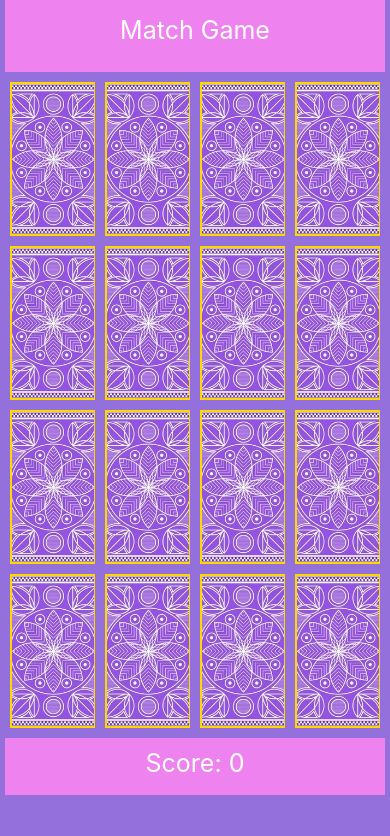
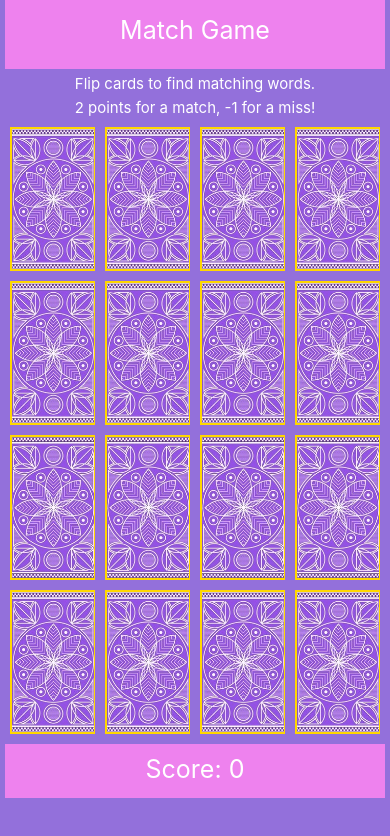
Before and after one commit to maegan/matchingGame, a React Native app: screen / in a window 390 px wide. Shown: the top 836 px of the page. Built offline with nearby package versions, Linux system fonts and the light colour scheme.

Commit message:
changed scoring/added instructions

```diff
--- a/App.js
+++ b/App.js
@@ -7,13 +7,21 @@ export default function App() {
   const [score, setScore] = useState(0);
 
   const incrementScore = () => {
-    setScore(score + 1);
+    setScore(score + 2);
+  };
+  const decrementScore = () => {
+    setScore(score - 1);
   };
   return (
     <View style={styles.container}>
       <Text style={styles.title}>Match Game</Text>
+      <Text style={styles.subText}>Flip cards to find matching words.</Text>
+      <Text style={styles.subText}>2 points for a match, -1 for a miss!</Text>
       <View style={styles.gameBoard}>
-        <GameBoard incrementScore={incrementScore} />
+        <GameBoard
+          incrementScore={incrementScore}
+          decrementScore={decrementScore}
+        />
       </View>
       <View style={styles.score}>
         <Text style={styles.scoreTxt}>Score: {score}</Text>
@@ -38,6 +46,12 @@ const styles = StyleSheet.create({
     textAlign: "center",
     paddingTop: 15,
   },
+  subText: {
+    color: "white",
+    fontSize: 15,
+    textAlign: "center",
+    paddingTop: 5,
+  },
   gameBoard: {
     flex: 0.8,
     backgroundColor: "violet",
--- a/src/GameBoard.js
+++ b/src/GameBoard.js
@@ -2,7 +2,7 @@ import React, { useEffect, useRef, useState } from "react";
 import { View, StyleSheet, TouchableOpacity, Animated } from "react-native";
 import { Card } from "./Card";
 
-export const GameBoard = ({ incrementScore }) => {
+export const GameBoard = ({ incrementScore, decrementScore }) => {
   const [cards, setCards] = useState([
     [
       { name: "Mom", flipped: false, matched: false },
@@ -131,6 +131,7 @@ export const GameBoard = ({ incrementScore }) => {
     card1.flipped = false;
     card2.flipped = false;
     setCards(copyOfCards);
+    decrementScore();
   };
 
   //  ***************************  main part of function ***************** //
```
